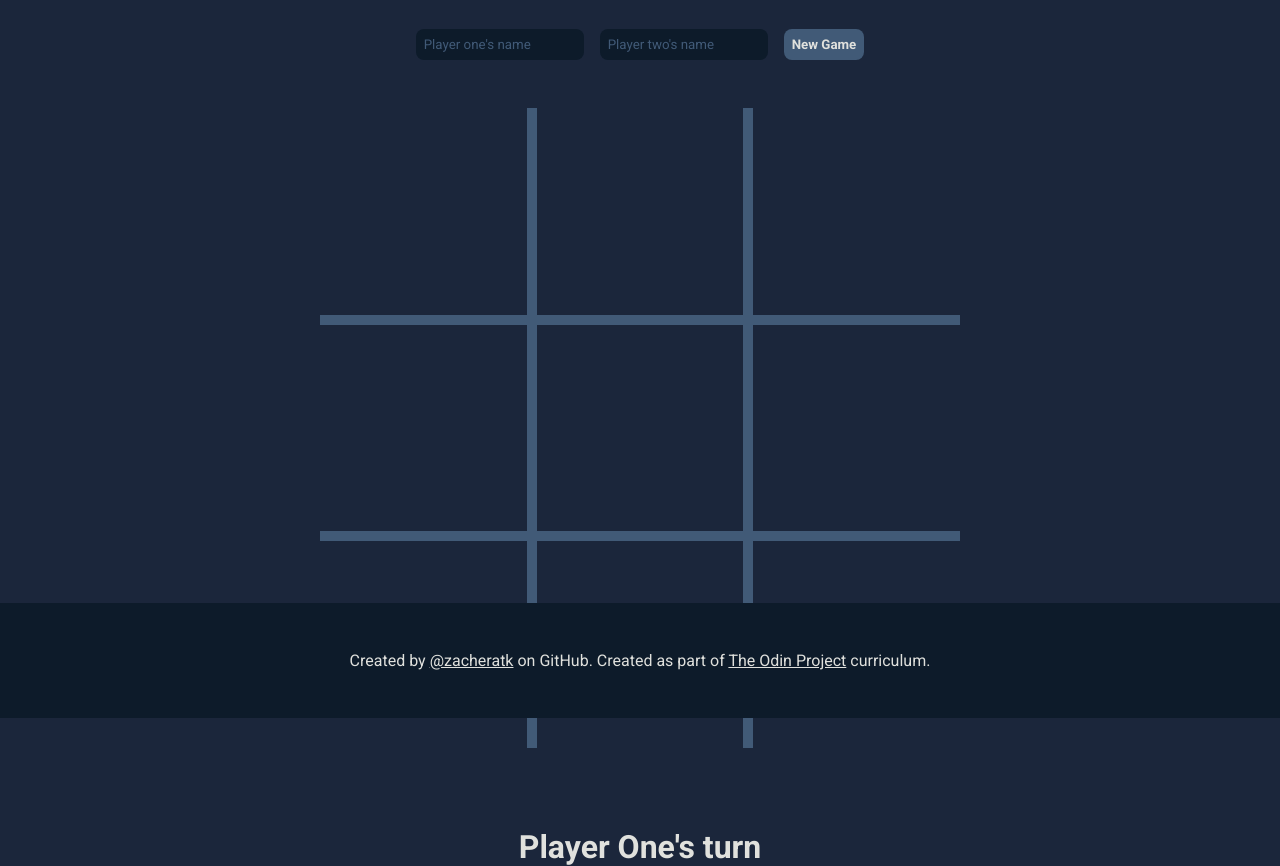
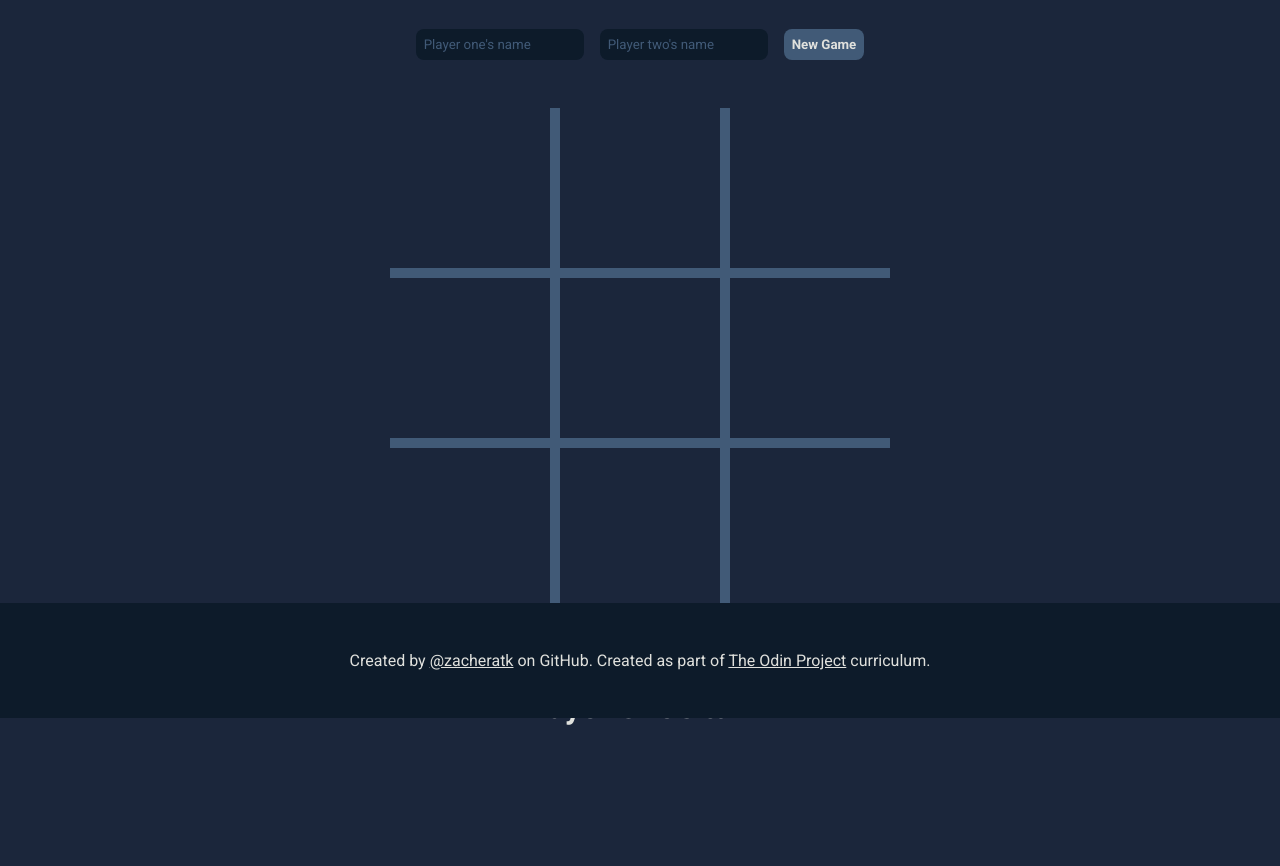
Before and after one commit to zacheratk/tic-tac-toe, a plain HTML site: page index.html in a window 1280 px wide. Both pictures are taken after a click on the button "New Game". Shown: the part 82-948 px from the top of the page. After the commit the page ends 808 px from the top, so only its background shows below. Drawn offline with Linux system fonts and the light colour scheme.

Commit message:
Fixed render issues on larger displays

```diff
--- a/style.css
+++ b/style.css
@@ -48,7 +48,6 @@ h2 {
 }
 
 .settings input {
-
     padding: 0.5rem;
     background-color: var(--darker-background-color);
     border: none;
@@ -71,15 +70,15 @@ h2 {
 
 .container {
     background-color: var(--board-color);
-    width: 50vw;
-    height: 50vw;
+    width: min(50vw, 500px);
+    height: min(50vw, 500px);
     margin: 3rem auto;
 }
 /* Representation of the game board */
 .board {
     display: grid;
-    width: 50vw;
-    height: 50vw;
+    width: min(50vw, 500px);
+    height: min(50vw, 500px);
     grid-template: repeat(3, 1fr) / repeat(3, 1fr);
     grid-gap: 10px;
 }
@@ -97,7 +96,7 @@ h2 {
 
 .marker > p {
     fill: var(--marker-color);
-    font-size: 10vw;
+    font-size: min(10vw, 112px);
     color: var(--marker-color);
 }
 
```
